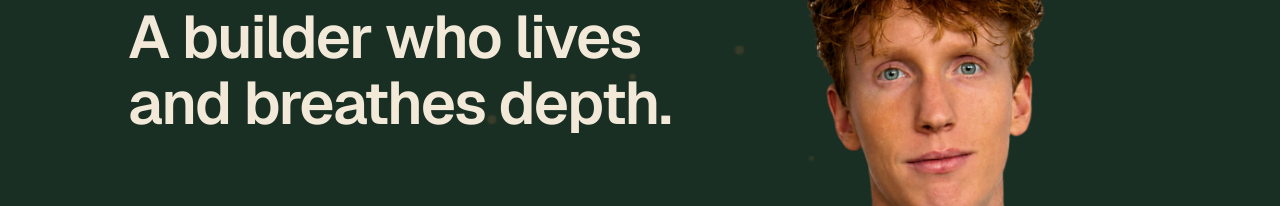
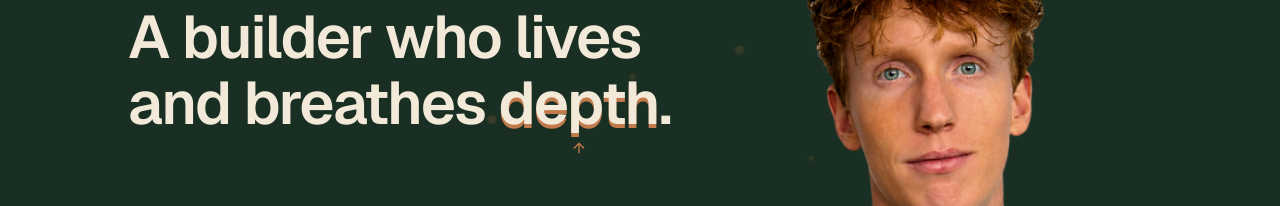
Before and after one commit to CasonL/CasonsPortfolio, a Next.js app: page / in a window 1280 px wide. Shown: the part 276-482 px from the top of the page. Built offline with nearby package versions, Linux system fonts and the light colour scheme.

Commit message:
Restore static shadow on depth and animated arrow

```diff
--- a/app/sections/Hero.tsx
+++ b/app/sections/Hero.tsx
@@ -70,8 +70,19 @@ export function Hero({ setBackgroundPaused }: { setBackgroundPaused?: (paused: b
   const body  = "text-balance text-4xl font-semibold leading-[1.1] tracking-tight text-cream-100 md:text-5xl lg:text-6xl";
 
   const depthButton = (
-    <span className="inline-block text-cream-100">
+    <span className="relative inline-block align-bottom text-cream-100" style={{ textShadow: "0 4px 0 #c17a4b" }}>
       depth
+      <motion.span
+        className="absolute left-1/2 top-full block -translate-x-1/2 pt-1 text-terracotta-500"
+        animate={{ y: [0, 3, 0] }}
+        transition={{ duration: 1, repeat: Infinity, repeatDelay: 0.5, ease: "easeInOut" }}
+        aria-hidden="true"
+      >
+        <svg width="16" height="16" viewBox="0 0 24 24" fill="none" stroke="currentColor" strokeWidth="2" strokeLinecap="round" strokeLinejoin="round">
+          <path d="M12 19V5" />
+          <path d="M5 12l7-7 7 7" />
+        </svg>
+      </motion.span>
     </span>
   );
 
```
